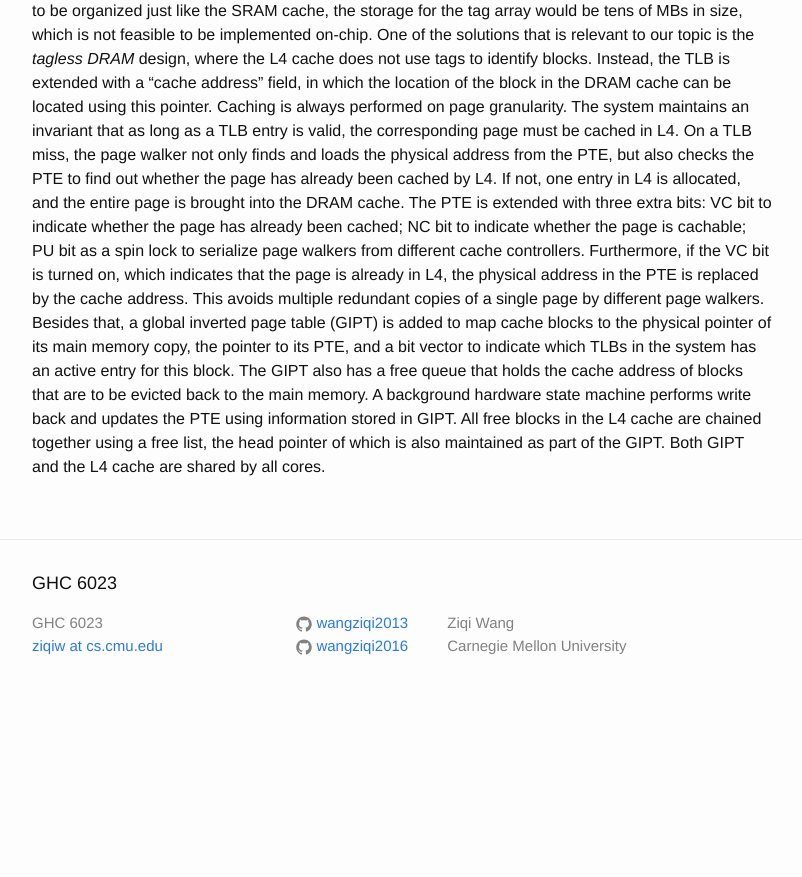
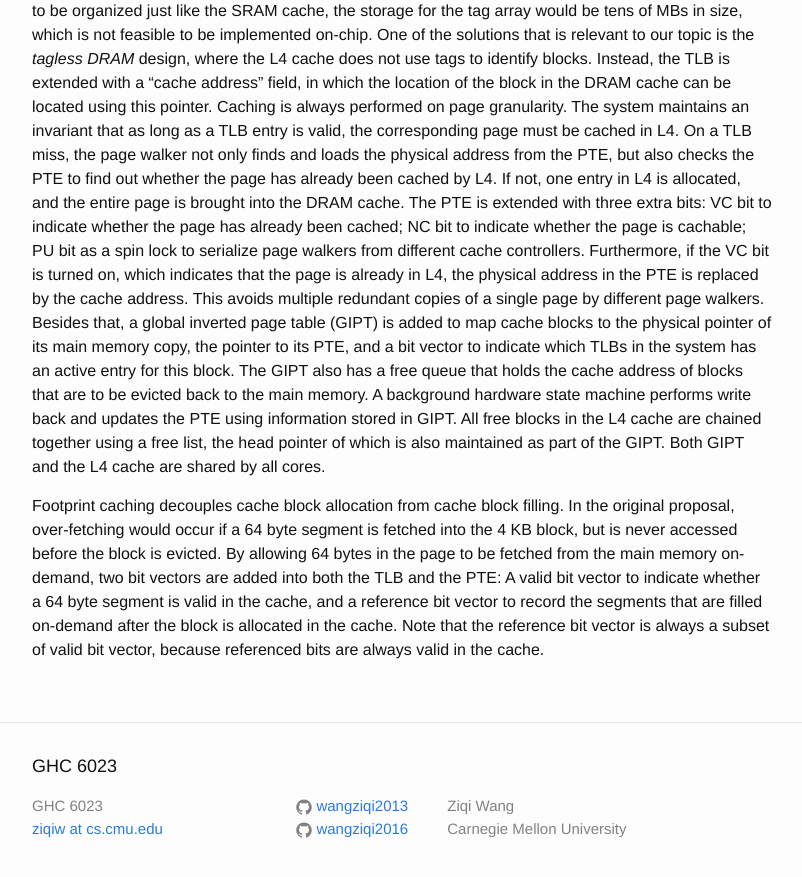
Before and after one commit to wangziqi2013/wangziqi2013.github.io, a Jekyll site: the page built from _posts/2018-06-16-Footprint-Caching.markdown, in a window 1280 px wide and 900 px high, scrolled down 892 px. Shown: the top 877 px of the window, without its empty margins (238-1040 px from the left). Built offline with Jekyll 4.4.1, drawn with Linux system fonts in a browser that asks for light colours; before the commit the page ends 1609 px from its top, so only the background shows below that.

Commit message:
Adding two bit vectors

```diff
--- a/_posts/2018-06-16-Footprint-Caching.markdown
+++ b/_posts/2018-06-16-Footprint-Caching.markdown
@@ -48,3 +48,10 @@ the cache address of blocks that are to be evicted back to the main memory. A ba
 performs write back and updates the PTE using information stored in GIPT. All free blocks in the L4 cache are
 chained together using a free list, the head pointer of which is also maintained as part of the GIPT. Both GIPT
 and the L4 cache are shared by all cores.
+
+Footprint caching decouples cache block allocation from cache block filling. In the original proposal, over-fetching
+would occur if a 64 byte segment is fetched into the 4 KB block, but is never accessed before the block is evicted.
+By allowing 64 bytes in the page to be fetched from the main memory on-demand, two bit vectors are added into both the
+TLB and the PTE: A valid bit vector to indicate whether a 64 byte segment is valid in the cache, and a reference bit
+vector to record the segments that are filled on-demand after the block is allocated in the cache. Note that the
+reference bit vector is always a subset of valid bit vector, because referenced bits are always valid in the cache.
```
